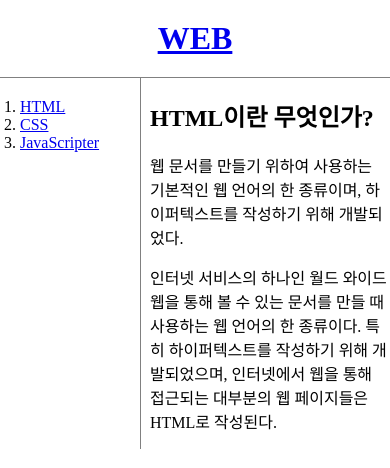
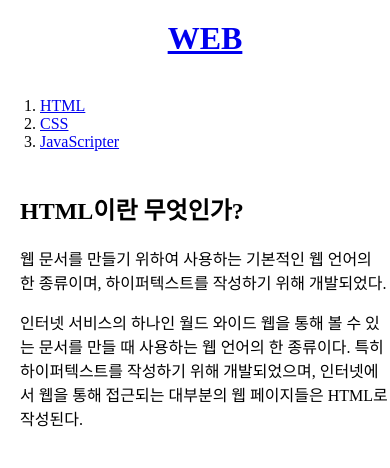
Before and after one commit to kjt3015/Jun_Test, a plain HTML site: page HTML.html in a window 390 px wide. Drawn offline with Linux system fonts and the light colour scheme.

Commit message:
Update HTML.html

```diff
--- a/HTML.html
+++ b/HTML.html
@@ -20,11 +20,22 @@
         }
         body{
             margin: 0px;
+            margin-left: 20px;
         }
         #grid{
             display: grid;
             grid-template-columns: 150px 1fr;
         }
+        @media(max-width: 800px){
+            #grid{
+            display: block;
+            }
+            #grid ol{
+                border-right: none;
+            }
+            h1{
+                border-bottom: none;
+            }
     </style>
 </head>
 <body>
```
